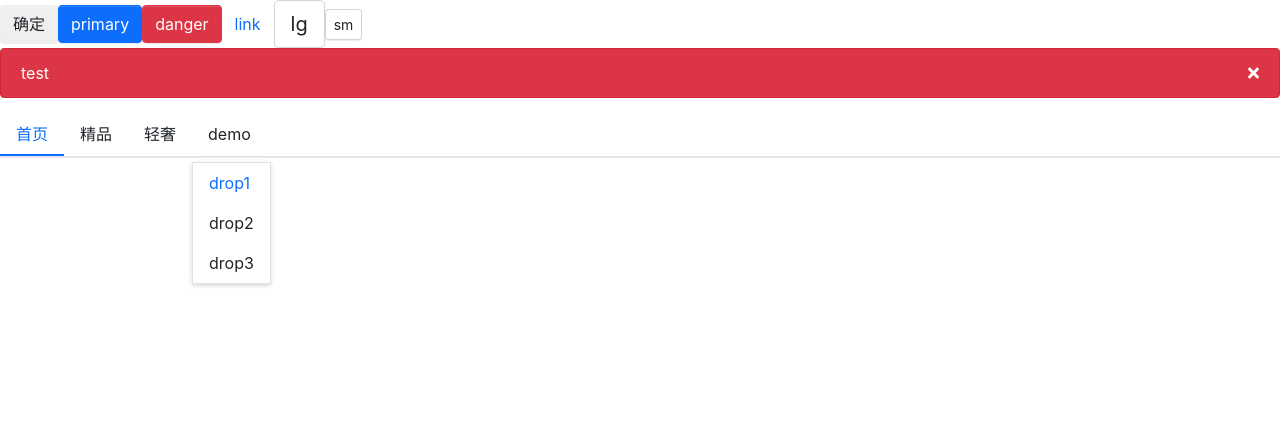
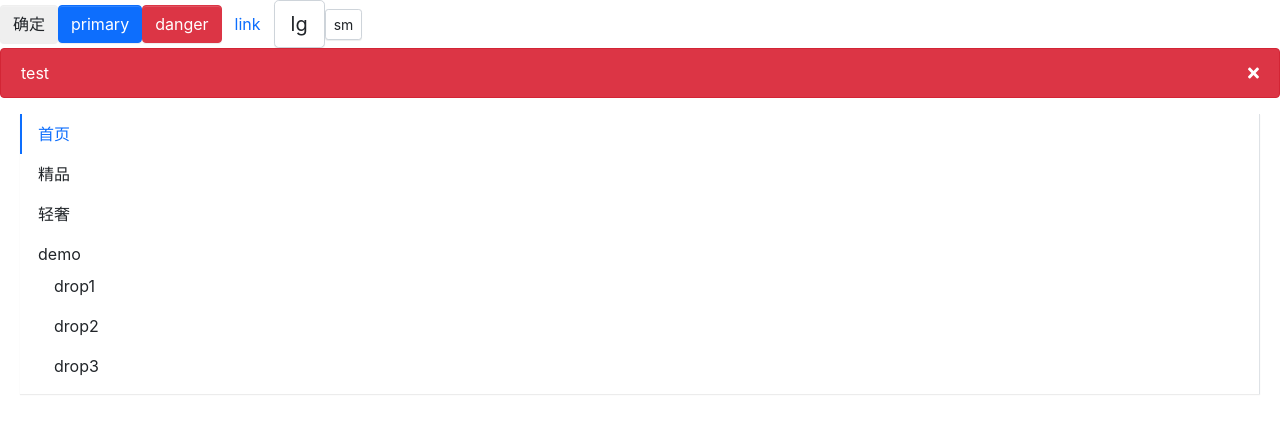
Before and after one commit to jiankang-wang/react-typescript-test, a React (Create React App) app: page / in a window 1280 px wide. Shown: the top 434 px of the page. Built offline with nearby package versions, Linux system fonts and the light colour scheme.

Commit message:
fix: add defaultOpenSubMenus

```diff
--- a/src/App.tsx
+++ b/src/App.tsx
@@ -43,7 +43,11 @@ function App() {
         <Alert type={ 'danger' } title={ 'test' } />
       </div>
       <div>
-        <Menu>
+        <Menu
+          mode="vertical"
+          defaultIndex={ '0' }
+          defaultOpenSubMenus={ ['3'] }
+        >
           <MenuItem>
             { '首页' }
           </MenuItem>
--- a/src/components/Menu/_style.scss
+++ b/src/components/Menu/_style.scss
@@ -50,7 +50,7 @@
     }
   }
   .viking-submenu {
-    //display: none;
+    display: none;
     list-style:none;
     padding-left: 0;
     white-space: nowrap;
@@ -66,7 +66,7 @@
     }
   }
   .viking-submenu.menu-opened {
-    //display: block;
+    display: block;
   }
 }
 .menu-horizontal {
--- a/src/components/Menu/menu.tsx
+++ b/src/components/Menu/menu.tsx
@@ -9,18 +9,21 @@ interface MenuProps {
   mode?: MenuMode;
   style?: React.CSSProperties,
   onSelect?: (selectedIndex: string) => void;
+  defaultOpenSubMenus?: string[]
 }
 
 interface MenuItemProps {
   index?: string;
   disabled?: boolean;
   className?: string;
-  style?: React.CSSProperties
+  style?: React.CSSProperties;
 }
 
 interface IMenuContext {
   index: string;
   onSelect?: (selectedIndex: string) => void;
+  mode?: MenuMode;
+  defaultOpenSubMenus?: string[]
 }
 
 export const MenuContext = React.createContext<IMenuContext>({
@@ -34,7 +37,8 @@ const Menu: React.FC<MenuProps> = (props) => {
     mode,
     style,
     onSelect,
-    children
+    children,
+    defaultOpenSubMenus
   } = props
   const [ currentActive, setActive ] = useState(defaultIndex)
 
@@ -52,6 +56,8 @@ const Menu: React.FC<MenuProps> = (props) => {
   const passedContext: IMenuContext = {
     index: currentActive ? currentActive : '0',
     onSelect: handleClick,
+    mode,
+    defaultOpenSubMenus,
   }
 
   const renderChildren = () => {
@@ -82,6 +88,7 @@ const Menu: React.FC<MenuProps> = (props) => {
 Menu.defaultProps = {
   defaultIndex: '0',
   mode: 'horizontal',
+  defaultOpenSubMenus: []
 }
 
 export default Menu
--- a/src/components/Menu/menuItem.tsx
+++ b/src/components/Menu/menuItem.tsx
@@ -17,7 +17,6 @@ const MenuItem: React.FC<MenuItemProps> = (props) => {
     style,
     children
   } = props
-  // 进行接收
   const context = useContext(MenuContext)
   const classes = classNames('menu-item', className, {
     'is-disabled': disabled,
--- a/src/components/Menu/subMenu.tsx
+++ b/src/components/Menu/subMenu.tsx
@@ -1,4 +1,4 @@
-import React, { useContext } from 'react'
+import React, { useContext, useState } from 'react'
 import classNames from 'classnames'
 import { MenuContext } from './menu'
 
@@ -19,32 +19,59 @@ interface MenuItemProps {
 const SubMenu: React.FC<SubMenuProps> = (props) => {
   const {  title, index, className, children  } = props
   const context = useContext(MenuContext)
+  const openedSubMenus = context.defaultOpenSubMenus as Array<string>
+  const isOpen = (index && context.mode === 'vertical') ? openedSubMenus.includes(index) : false
+  const [menuOpen, setOpen] = useState(isOpen)
   const classes = classNames('menu-item submenu-item', className, {
     'is-active': context.index === index,
   })
 
+  const handleClick = (e: React.MouseEvent) => {
+    e.preventDefault()
+    setOpen(!menuOpen)
+  }
+  const clickEvents = context.mode === 'vertical'  ? {
+    onClick: handleClick
+  } : {}
+
+  let timer:any
+  const handleMouse = (e: React.MouseEvent, toggle: boolean) => {
+    clearTimeout(timer)
+    e.preventDefault()
+    timer = setTimeout(() => {
+      setOpen(toggle)
+    }, 300)
+  }
+  const hoverEvents = context.mode !== 'vertical' ? {
+    onMouseEnter: (e: React.MouseEvent) => { handleMouse(e, true) },
+    onMouseLeave: (e: React.MouseEvent) => { handleMouse(e, false)}
+  } : {}
+
   const renderChildren = () => {
-    const childrenComponent = React.Children.map(children, (child, index) => {
+    const subMenuClasses = classNames('viking-submenu', {
+      'menu-opened': menuOpen
+    })
+    const childrenComponent = React.Children.map(children, (child, i) => {
       const childElement = child as React.FunctionComponentElement<MenuItemProps>
       const { displayName } = childElement.type
       if (displayName === 'MenuItem') {
         return React.cloneElement(childElement, {
-          index: index.toString()
+          index: `${index}-${i}`
         })
       } else {
         console.error('Warning: Menu has a child which is not a MenuItem component')
       }
     })
     return (
-      <ul className={ 'viking-submenu' }>
+      <ul className={ subMenuClasses }>
         {childrenComponent}
       </ul>
     )
   }
 
   return (
-    <li key={index} className={classes}>
-      <div className="submenu-title">
+    <li key={index} className={classes} {...hoverEvents}>
+      <div className="submenu-title" {...clickEvents}>
         { title }
       </div>
       {
```
